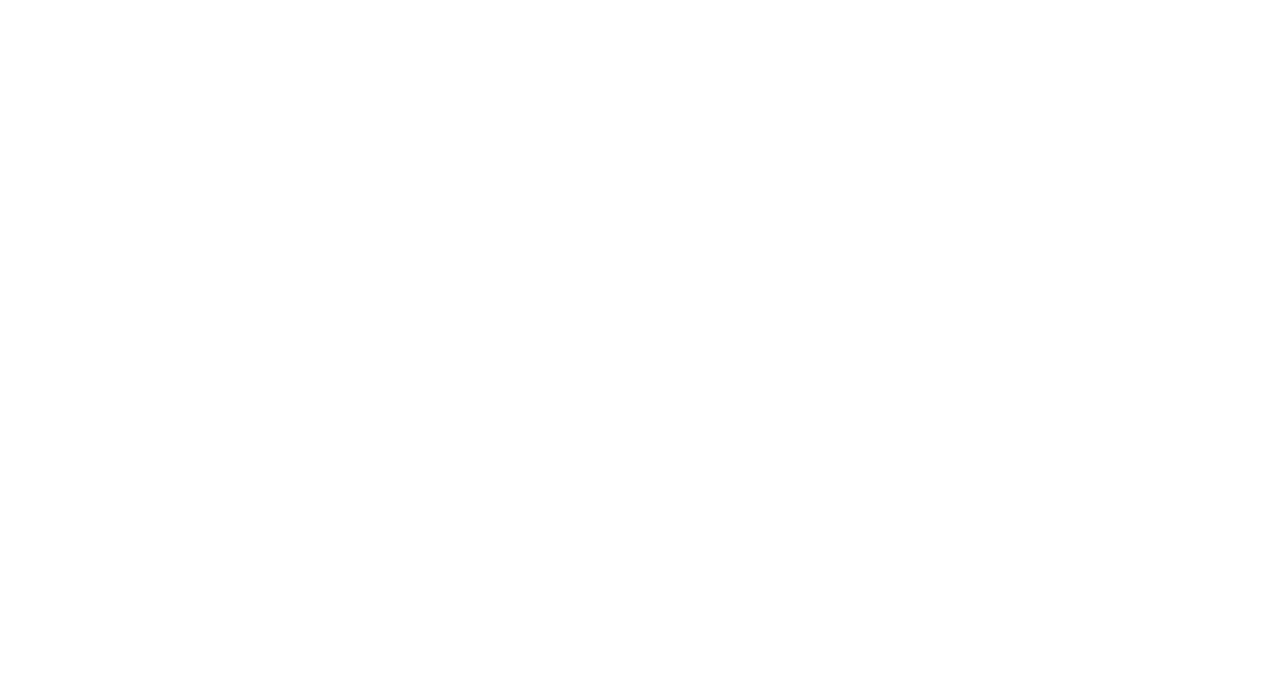
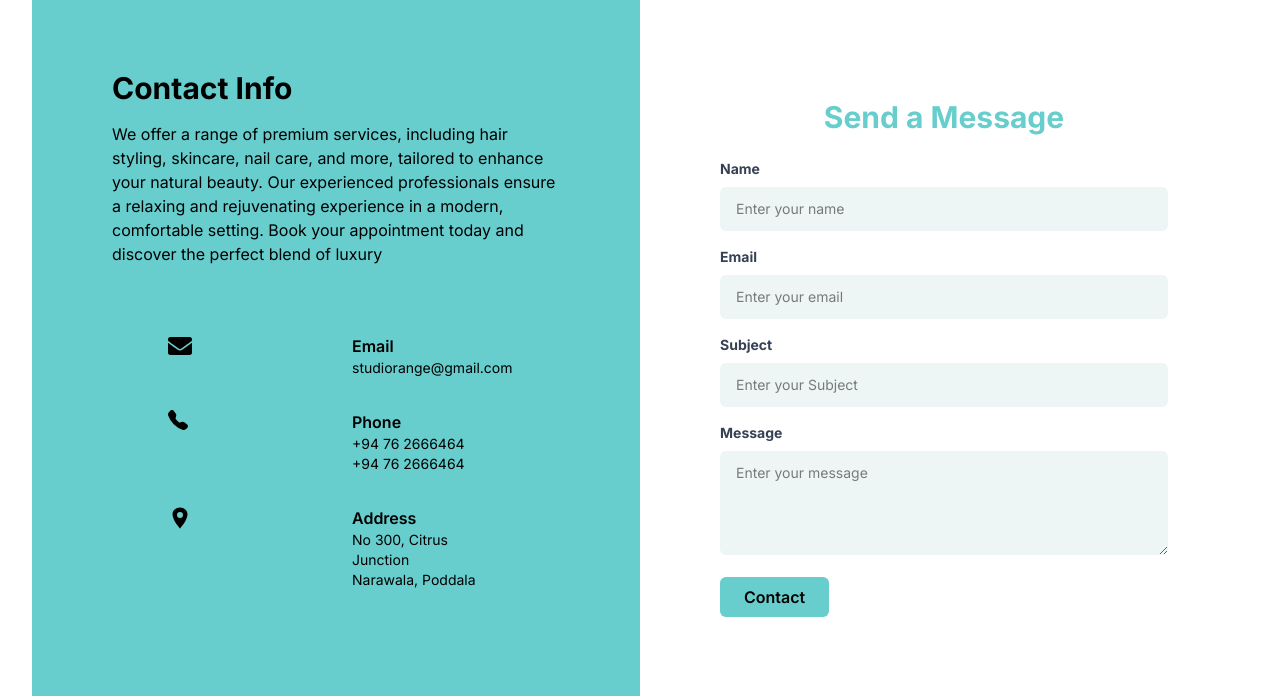
Before and after one commit to DESHANISIRIWARDHANA/Replacement-of-sports-certificates, a React (Vite) app in the folder frontend/: page / in a window 1280 px wide. Shown: the part 1698-2394 px from the top of the page. Before the commit the page ends 856 px from the top, so only its background shows below. Built offline with nearby package versions, Linux system fonts and the light colour scheme.

Commit message:
complete contact info page

```diff
--- a/frontend/src/App.jsx
+++ b/frontend/src/App.jsx
@@ -8,6 +8,7 @@ import AdminDashboard from './pages/Admin/AdminDashboard';
 import AddNewAdmin from './pages/Admin/AddNewAdmin';
 import StudentDetails from './pages/Admin/StudentDetails';
 import CertificationDetails from './pages/Admin/CertificationDetails';
+import AboutPage from './pages/AboutPage';
 // import Navbar from './components/Navbar';
 CertificationDetails
 function App() {
@@ -24,6 +25,7 @@ function App() {
           <Route path="/admin" element={<AdminDashboard />} />
           <Route path="/add-admin" element={<AddNewAdmin />} />
           <Route path="/studenet-details" element={<StudentDetails />} />
+          <Route path="/about" element={<AboutPage />} />
           <Route
             path="/admin/certification"
             element={<CertificationDetails />}
--- a/frontend/src/pages/AboutPage.jsx
+++ b/frontend/src/pages/AboutPage.jsx
@@ -1,8 +1,8 @@
-import React from "react";
+// bg-gray-100 p-6
 
 const AboutPage = () => {
   return (
-    <div className="flex items-center justify-center h-screen bg-gray-100 p-6">
+    <div className="flex items-center justify-center h-screen ">
       <div className="w-full h-full flex items-center justify-center">
         <div className="w-full h-full bg-white shadow-lg p-8 flex">
           <div className="grid grid-cols-1 md:grid-cols-2 gap-0 h-full w-full">
--- /dev/null
+++ b/frontend/src/pages/Contact.jsx
@@ -0,0 +1,110 @@
+import { FaEnvelope } from "react-icons/fa";
+import { BsFillTelephoneFill } from "react-icons/bs";
+import { IoLocationSharp } from "react-icons/io5";
+
+
+
+function Contact() {
+  return (
+    <div className="flex items-center justify-center h-max">
+      <div className="w-full h-full flex items-center justify-center">
+        <div className="w-full h-full bg-white shadow-lg p-8 flex ">
+          <div className="grid grid-cols-1 md:grid-cols-2 h-full w-full">
+
+            <div className="bg-[#67CDCD] flex flex-col  items-start text-black sm:p-20 p-2">
+              <h2 className="text-3xl font-bold mb-4">Contact Info</h2>
+              <p className="text-medium mb-3">
+                We offer a range of premium services, including hair styling,
+                skincare, nail care, and more, tailored to enhance your natural
+                beauty. Our experienced professionals ensure a relaxing and
+                rejuvenating experience in a modern, comfortable setting. Book
+                your appointment today and discover the perfect blend of luxury
+              </p>
+
+              <div className="grid grid-cols-1 md:grid-cols-2 gap-0 sm:p-10">
+                <div className="p-4 sm:ml-[6rem] md:ml-0">
+                  <FaEnvelope className="w-6 h-6" />
+                </div>
+                <div className=" p-4">
+                  <h1 className="text-black font-semibold">Email</h1>
+                  <p className="text-sm">studiorange@gmail.com</p>
+                </div>
+
+                <div className="p-4 sm:ml-[6rem] md:ml-0">
+                  <BsFillTelephoneFill className="w-5 h-5" />
+                </div>
+                <div className=" p-4">
+                  <h1 className="text-black font-semibold">Phone</h1>
+                  <p className="text-sm">+94 76 2666464</p>
+                  <p className="text-sm">+94 76 2666464</p>
+                </div>
+
+                <div className="p-4 sm:ml-[6rem] md:ml-0">
+                  <IoLocationSharp className="w-6 h-6" />
+                </div>
+                <div className=" p-4">
+                  <h1 className="text-black font-semibold">Address</h1>
+                  <p className="text-sm">No 300, Citrus Junction</p>
+                  <p className="text-sm">Narawala, Poddala</p>
+                </div>
+              </div>
+            </div>
+
+            <div className="flex flex-col justify-center items-center p-8">
+              <h2 className="text-[#67CDCD]   text-3xl font-bold mb-6">
+                Send a Message
+              </h2>
+              <form className="w-full max-w-md">
+                <div className="mb-4">
+                  <label className="block text-gray-700 text-sm font-bold mb-2">
+                    Name
+                  </label>
+                  <input
+                    type="text"
+                    className="w-full px-4 py-3 text-sm bg-[#EDF6F5]  rounded-md focus:outline-none focus:ring-2 focus:ring-[#67CDCD]"
+                    placeholder="Enter your name"
+                  />
+                </div>
+                <div className="mb-4">
+                  <label className="block text-gray-700 text-sm font-bold mb-2">
+                    Email
+                  </label>
+                  <input
+                    type="email"
+                    className="w-full px-4 py-3 text-sm bg-[#EDF6F5] rounded-md focus:outline-none focus:ring-2 focus:ring-[#67CDCD]"
+                    placeholder="Enter your email"
+                  />
+                </div>
+                <div className="mb-4">
+                  <label className="block text-gray-700 text-sm font-bold mb-2">
+                    Subject
+                  </label>
+                  <input
+                    type="text"
+                    className="w-full px-4 py-3 text-sm bg-[#EDF6F5] rounded-md focus:outline-none focus:ring-2 focus:ring-[#67CDCD]"
+                    placeholder="Enter your Subject"
+                  />
+                </div>
+                <div className="mb-4">
+                  <label className="block text-gray-700 text-sm font-bold mb-2">
+                    Message
+                  </label>
+                  <textarea
+                    className="w-full px-4 py-3 text-sm bg-[#EDF6F5] rounded-md focus:outline-none focus:ring-2 focus:ring-[#67CDCD]"
+                    placeholder="Enter your message"
+                    rows={4}
+                  ></textarea>
+                </div>
+                <button className="bg-[#67CDCD] text-black px-6 py-2 rounded-md font-semibold hover:bg-[#55b6b6] transition">
+                  Contact
+                </button>
+              </form>
+            </div>
+          </div>
+        </div>
+      </div>
+    </div>
+  );
+}
+
+export default Contact;
--- a/frontend/src/pages/Home.jsx
+++ b/frontend/src/pages/Home.jsx
@@ -1,8 +1,11 @@
 import HomeBg from "../assets/images/homeBg.png";
+import AboutPage from "./AboutPage";
+import Contact from "./Contact";
 
 function Home() {
   return (
-    <div className="sm:m-7 relative">
+    <div>
+      <div className="sm:m-7 ">
         <img
           src={HomeBg}
           alt="Home Background"
@@ -17,8 +20,8 @@ function Home() {
               Replace Your Sports Certificate Easily
             </h1>
             <p className="text-medium max-w-md mt-2">
-            A secure and efficient platform for replacing lost or damaged sports
-            certificates
+              A secure and efficient platform for replacing lost or damaged
+              sports certificates
             </p>
             <div className="mt-6 font-normal flex flex-col sm:flex-row sm:space-x-4 justify-center">
               <button className="bg-[#67CDCD] px-6 py-2 text-black rounded-[10px] mb-4 sm:mb-0">
@@ -28,6 +31,17 @@ function Home() {
           </div>
         </div>
       </div>
+
+      {/* About page */}
+      <div>
+        <AboutPage />
+      </div>
+
+      {/* Contact Info Page */}
+      <div>
+       <Contact />
+      </div>
+    </div>
   );
 }
 
```
Lines whose indentation alone changed are shown as unchanged.
